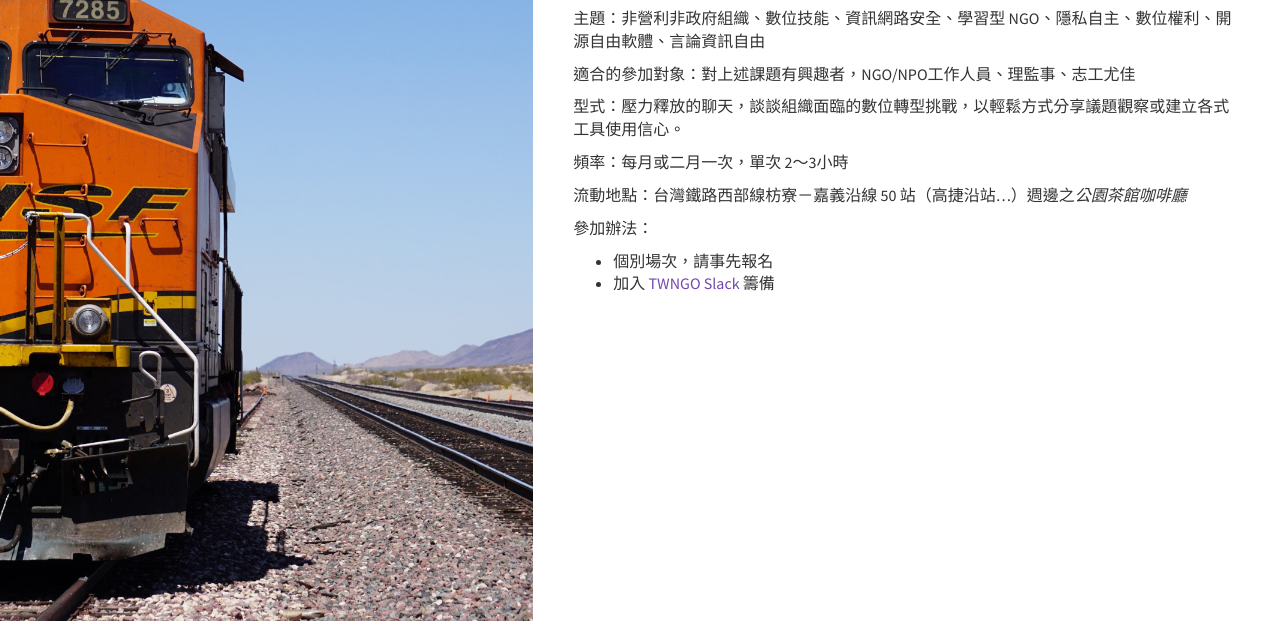
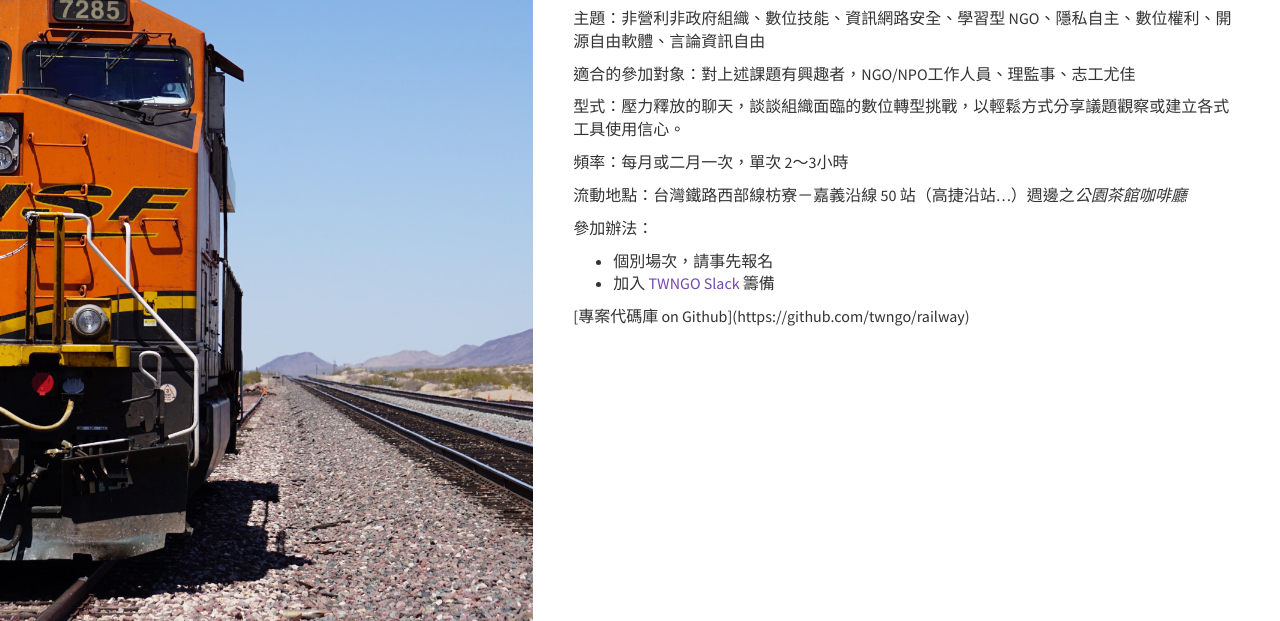
Before and after one commit to twngo/railway, a plain HTML site: page locomotive.html in a window 1280 px wide. Shown: the part 179-800 px from the top of the page. Drawn offline with nearby package versions, Linux system fonts and the light colour scheme; a web font is replaced by a local one.

Commit message:
Update locomotive.html

```diff
--- a/locomotive.html
+++ b/locomotive.html
@@ -73,6 +73,7 @@ Created by pixpalette.com - online design magazine -->
                   <li>加入 <a href="https://to.twngo.xyz/slack-signup">TWNGO Slack</a> 籌備</li>
                 </ul>
               </p>
+              <p>[專案代碼庫 on Github](https://github.com/twngo/railway)</p>
             </div>
 
           </div>
```
